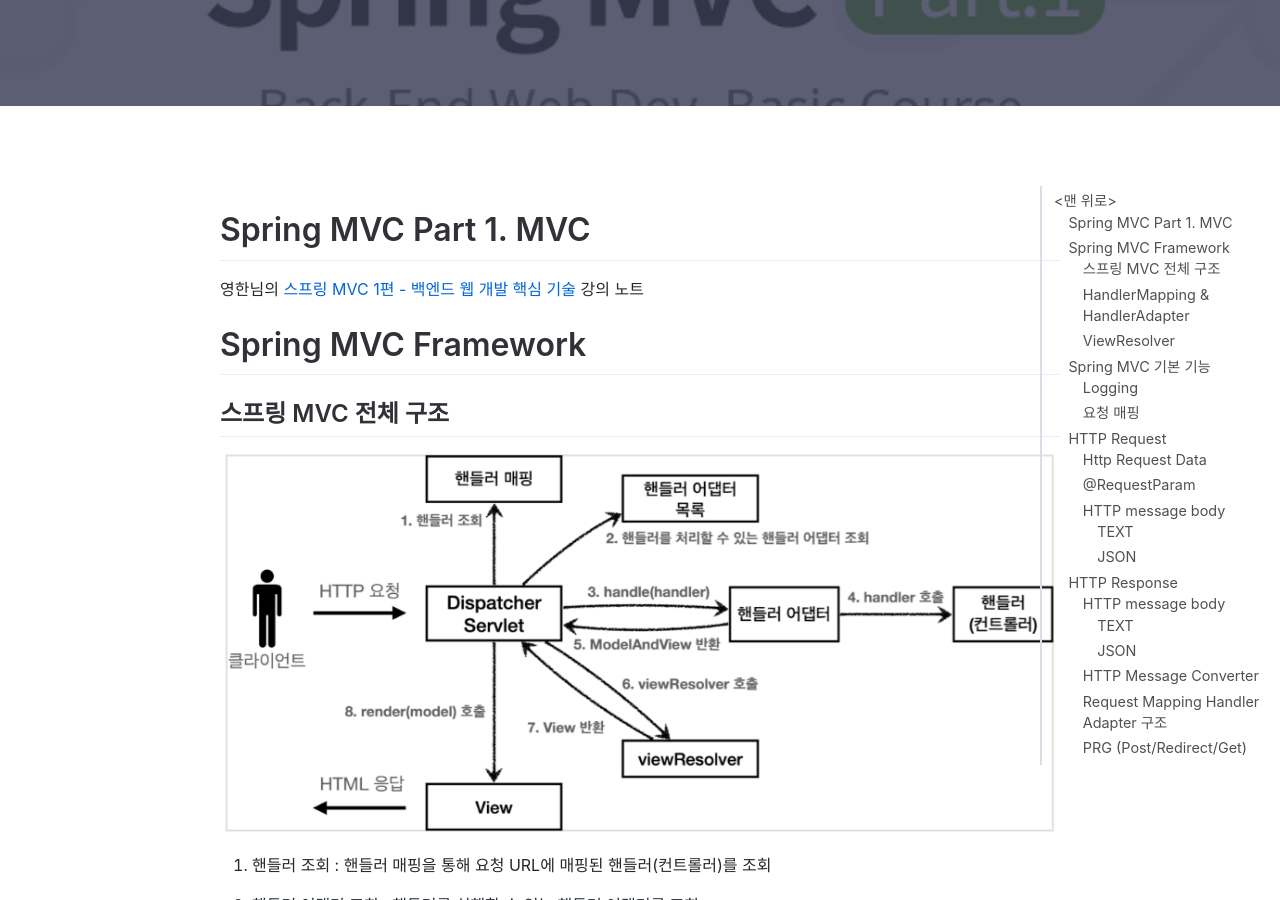
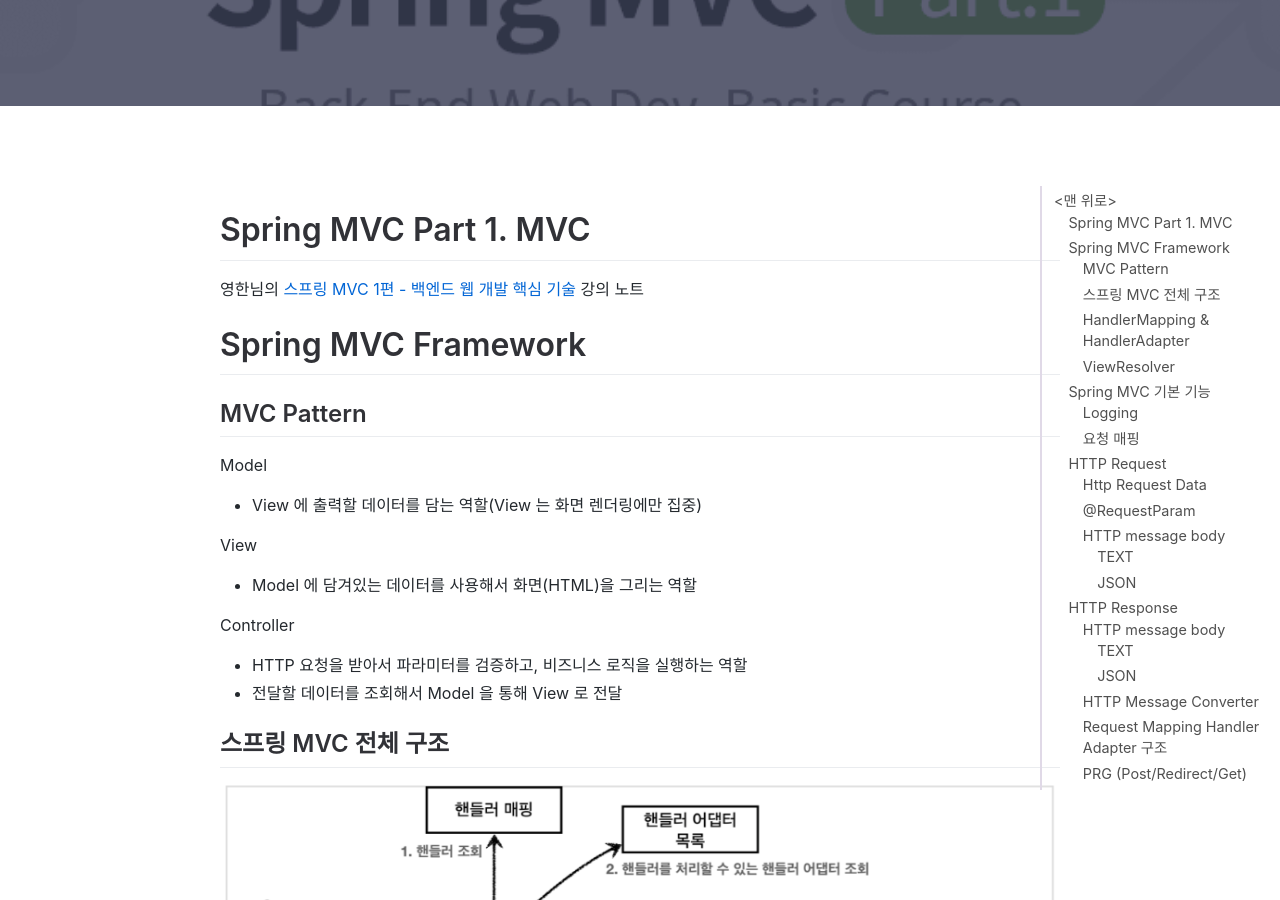
Before and after one commit to jihunparkme/jihunparkme.github.io, a Jekyll site: the page built from _posts/2021-08-16-Spring-MVC-Part1-MVC.md, in a window 1280 px wide and 900 px high, scrolled down 470 px. Built offline with Jekyll 4.4.1, drawn with Linux system fonts in a browser that asks for light colours; nearby versions of some CDN libraries; comment, search, counter and statistics services are not loaded.

Commit message:
[Spring MVC] MVC Pattern

```diff
--- a/_posts/2021-08-16-Spring-MVC-Part1-MVC.md
+++ b/_posts/2021-08-16-Spring-MVC-Part1-MVC.md
@@ -12,6 +12,18 @@
 영한님의 [스프링 MVC 1편 - 백엔드 웹 개발 핵심 기술](https://www.inflearn.com/course/%EC%8A%A4%ED%94%84%EB%A7%81-mvc-1/dashboard) 강의 노트
 
 # Spring MVC Framework
+
+## MVC Pattern
+
+Model
+- View 에 출력할 데이터를 담는 역할(View 는 화면 렌더링에만 집중)
+
+View
+- Model 에 담겨있는 데이터를 사용해서 화면(HTML)을 그리는 역할
+
+Controller
+- HTTP 요청을 받아서 파라미터를 검증하고, 비즈니스 로직을 실행하는 역할
+- 전달할 데이터를 조회해서 Model 을 통해 View 로 전달
 
 ## 스프링 MVC 전체 구조
 
```
